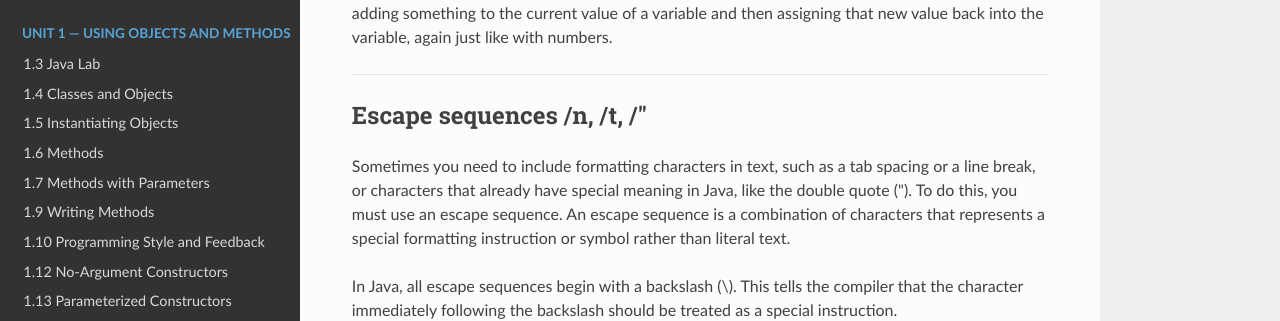
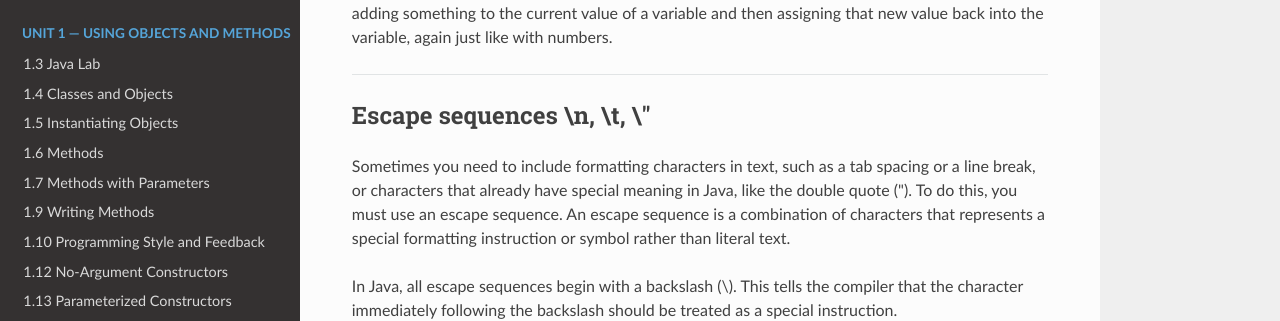
Before and after one commit to kjergens/apcsa-site, an MkDocs documentation site: the page built from docs/unit1/notes_22_strings.md, in a window 1280 px wide and 900 px high, scrolled down 2465 px. Shown: the part 161-482 px from the top of the window. Built offline with MkDocs 1.6.1, drawn with Linux system fonts in a browser that asks for light colours; nearby versions of some CDN libraries.

```diff
--- a/docs/unit1/notes_22_strings.md
+++ b/docs/unit1/notes_22_strings.md
@@ -91,7 +91,7 @@ A String object is **immutable**, meaning once a String object is created, its a
 
 ---
 
-## Escape sequences /n, /t, /"
+## Escape sequences \n, \t, \"
 
 Sometimes you need to include formatting characters in text, such as a tab spacing or a line break, or characters that already have special meaning in Java, like the double quote ("). To do this, you must use an escape sequence. An escape sequence is a combination of characters that represents a special formatting instruction or symbol rather than literal text.
 
```
